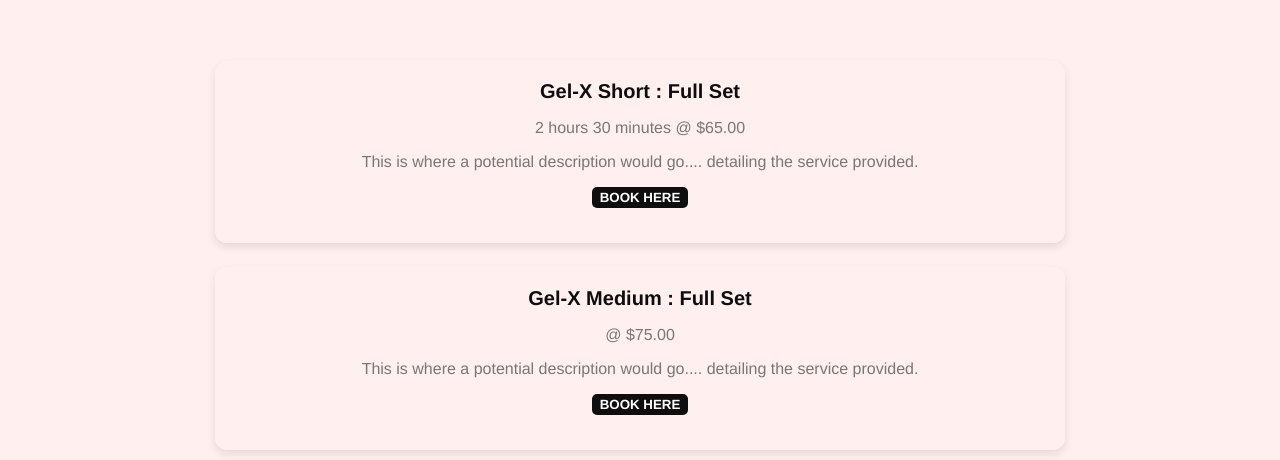
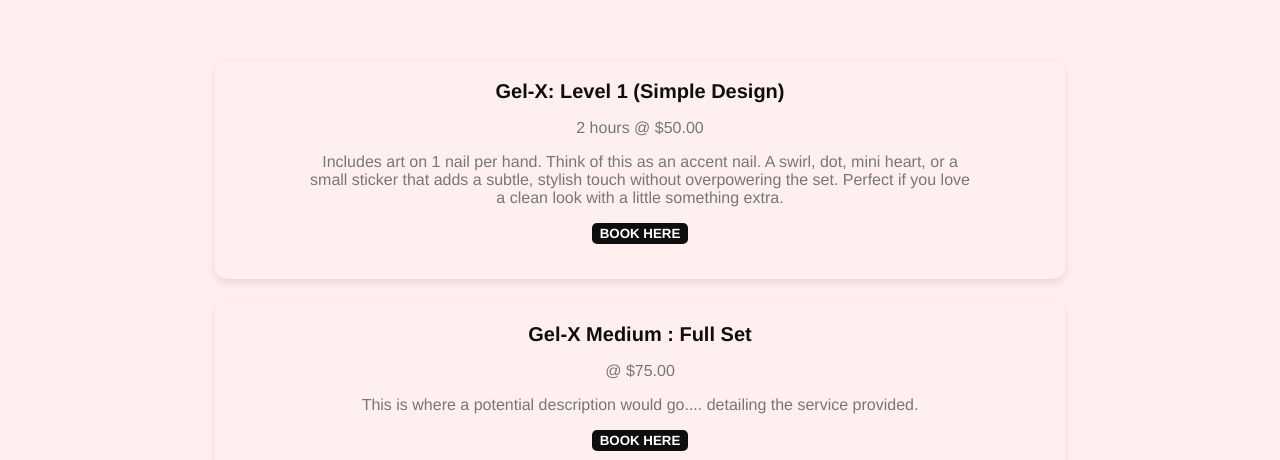
Before and after one commit to Sam-Fritsch/notion_demo3, a website: page public/index.html in a window 1280 px wide. Shown: the part 133-593 px from the top of the page. Drawn offline with nearby package versions, Linux system fonts and the light colour scheme.

Commit message:
Added the first Gel-X design and description

```diff
--- a/public/index.html
+++ b/public/index.html
@@ -54,12 +54,12 @@
     <ul class="service-list">
         <li class="select-item">
             <div class="box_css">
-                <div class="appointment-type-name" data-duration="150" data-price="65">Gel-X Short : Full Set</div>
+                <div class="appointment-type-name" data-duration="150" data-price="65">Gel-X: Level 1 (Simple Design)</div>
                 <p class="duration-price-detail">
-                    <span class="duration">2 hours 30 minutes</span><span class="price"> @ $65.00</span>
+                    <span class="duration">2 hours</span><span class="price"> @ $50.00</span>
                 </p>
                 <p class="description">
-                    <span>This is where a potential description would go.... detailing the service provided.</span>
+                    <span>Includes art on 1 nail per hand. Think of this as an accent nail. A swirl, dot, mini heart, or a small sticker that adds a subtle, stylish touch without overpowering the set. Perfect if you love a clean look with a little something extra.</span>
                 </p>
                 <button class="book-button">BOOK HERE</button>
                 <div class="time-zone-label"></div>
```
